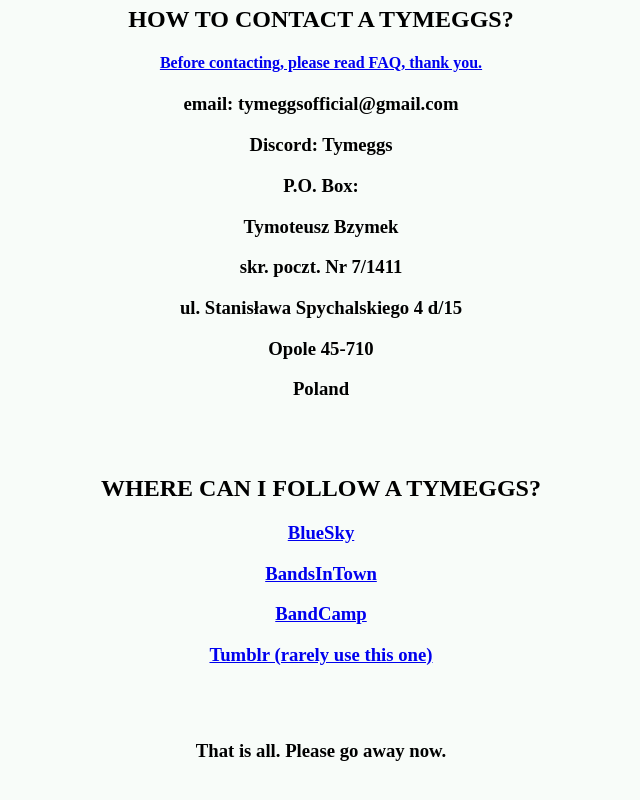
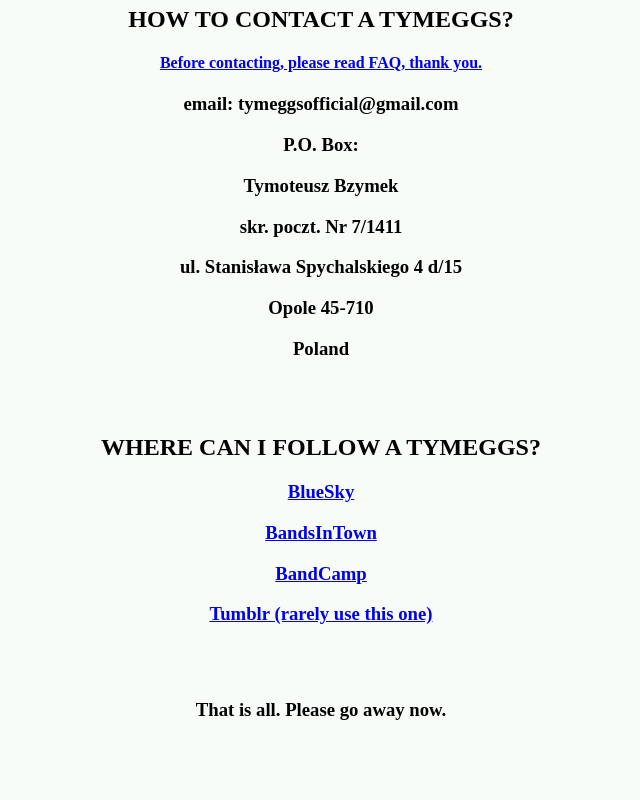
Before and after one commit to Tymegg/Tymeggs-NEW-Bitchen-Website, a plain HTML site: page index.html in a window 1280 px wide. Shown: the part 1870-2670 px from the top of the page, without its empty margins (319-959 px from the left). After the commit the page ends 2636 px from the top, so only its background shows below. Drawn offline with Linux system fonts and the light colour scheme.

Commit message:
Update index.html

```diff
--- a/index.html
+++ b/index.html
@@ -35,7 +35,6 @@
 <h2>HOW TO CONTACT A TYMEGGS?</h2>
 <h4><b><a href=FAQ.html>Before contacting, please read FAQ, thank you.</a></b></h4>
 <h3>email: tymeggsofficial@gmail.com</h3>
-<h3>Discord: Tymeggs</h3>
 <h3>P.O. Box:</h3>
 <h3>Tymoteusz Bzymek</h3>
 <h3>skr. poczt. Nr 7/1411</h3>
```
